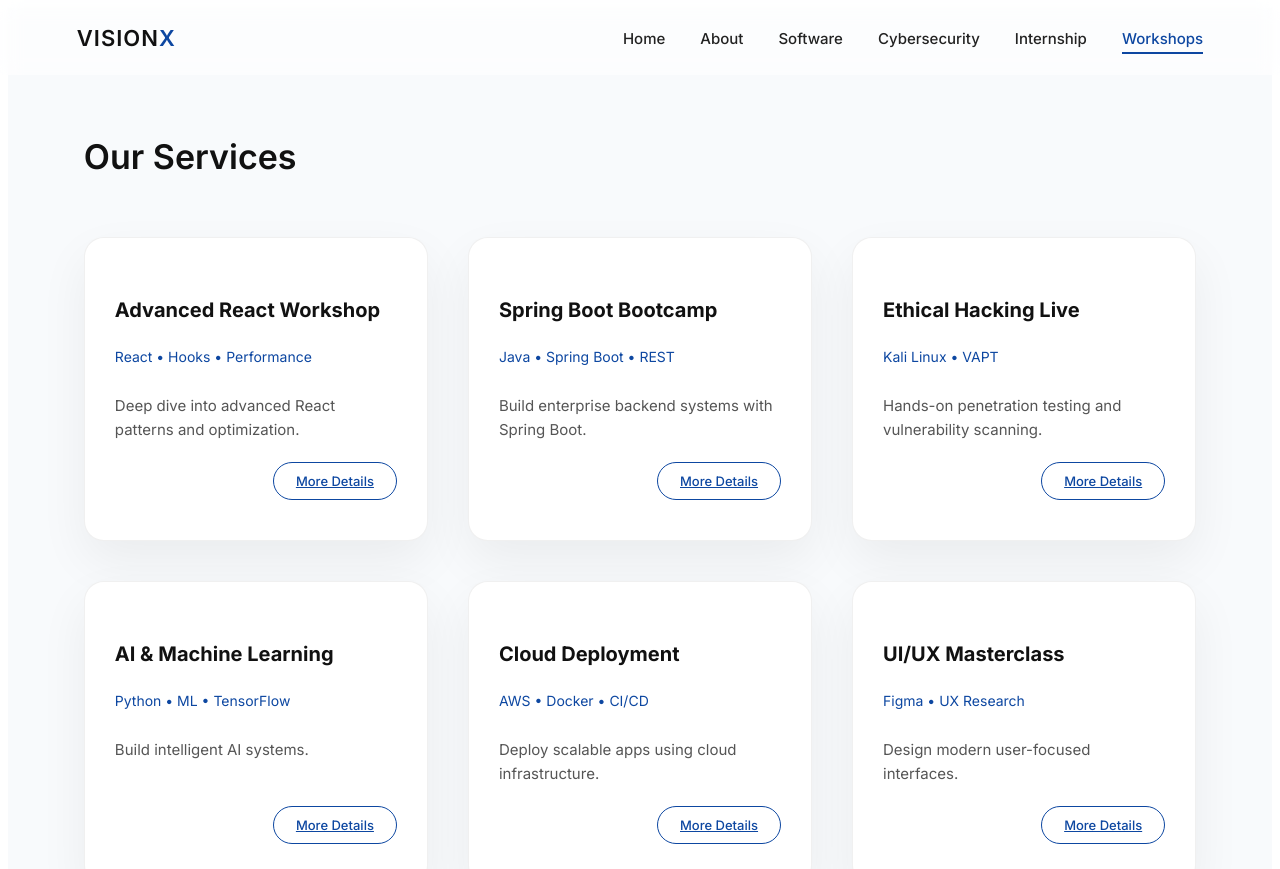
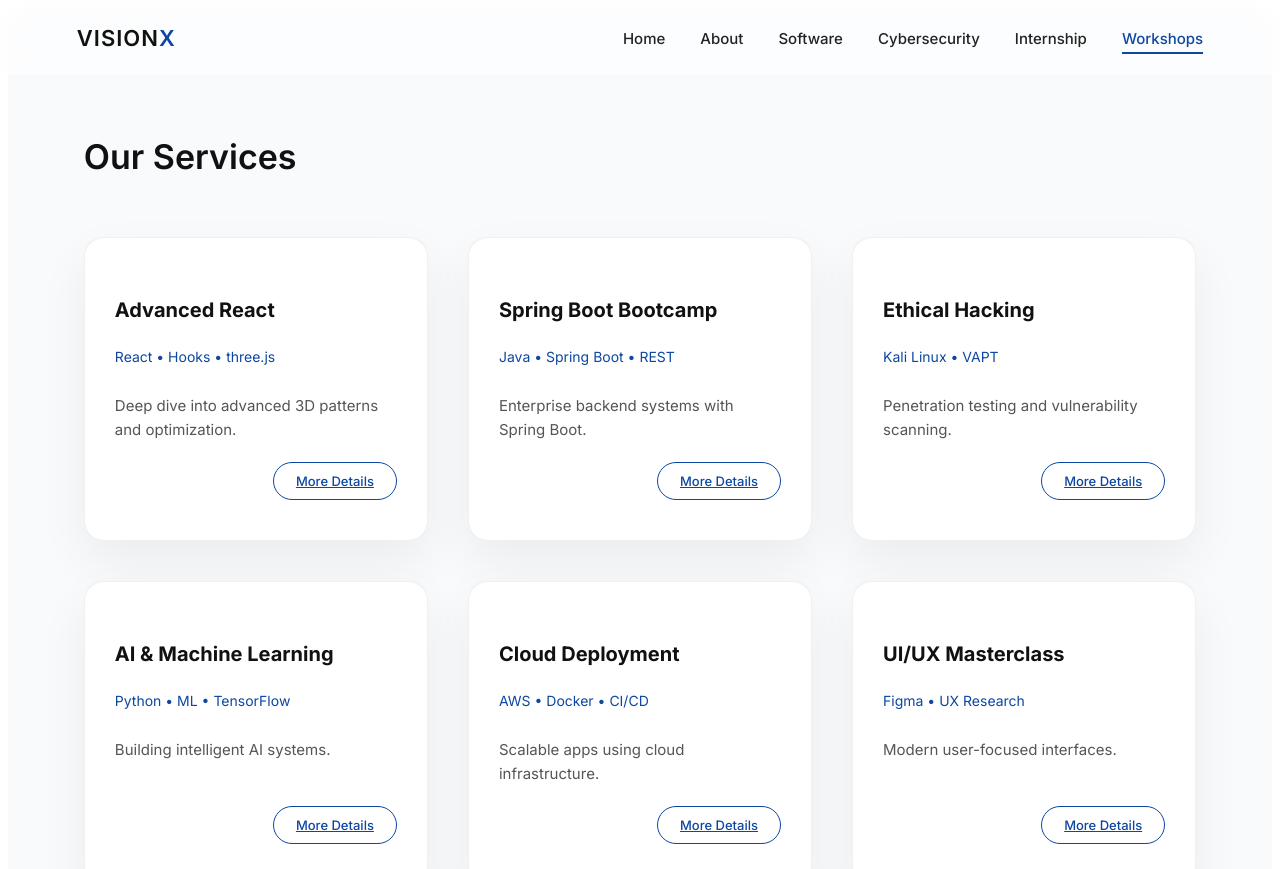
Before and after one commit to visionxacademey-png/visionx-website, a React (Create React App) app: page /workshops in a window 1280 px wide. Shown: the top 869 px of the page. Built offline with nearby package versions, Linux system fonts and the light colour scheme.

Commit message:
content updation

```diff
--- a/src/components/InternshipPreview.js
+++ b/src/components/InternshipPreview.js
@@ -8,37 +8,37 @@ function InternshipPreview() {
             id: "01",
             title: "Full Stack Development",
             tech: ["React", "Node.js", "MongoDB"],
-            desc: "Build scalable web applications using modern full-stack technologies."
+            desc: "Scalable web applications using modern full-stack technologies."
         },
         {
             id: "02",
             title: "Mobile App Development",
             tech: ["Flutter", "React Native"],
-            desc: "Create high-performance cross-platform mobile applications."
+            desc: "High-performance cross-platform mobile applications."
         },
         {
             id: "03",
             title: "Cybersecurity",
             tech: ["Ethical Hacking", "VAPT", "SIEM"],
-            desc: "Learn vulnerability assessment and penetration testing."
+            desc: "Vulnerability assessment and penetration testing."
         },
         {
             id: "04",
             title: "UI/UX Design",
             tech: ["Figma", "Adobe XD"],
-            desc: "Design intuitive user experiences and modern interfaces."
+            desc: "Intuitive user experiences and modern interfaces."
         },
         {
             id: "05",
             title: "Cloud Computing",
             tech: ["AWS", "Azure", "Docker"],
-            desc: "Deploy and manage scalable cloud infrastructure."
+            desc: "Deploying and managing scalable cloud infrastructure."
         },
         {
             id: "06",
             title: "Data Science & AI",
             tech: ["Python", "TensorFlow", "ML"],
-            desc: "Develop intelligent systems and real-world AI models."
+            desc: "Intelligent systems and real-world AI models."
         }
     ];
 
--- a/src/components/WorkshopPreview.js
+++ b/src/components/WorkshopPreview.js
@@ -12,34 +12,34 @@ function WorkshopPreview() {
     const navigate = useNavigate();
     const workshops = [
         {
-            title: "Advanced React Workshop",
-            platform: "React • Hooks • Performance",
-            desc: "Deep dive into advanced React patterns and optimization."
+            title: "Advanced React",
+            platform: "React • Hooks • three.js",
+            desc: "Deep dive into advanced 3D patterns and optimization."
         },
         {
             title: "Spring Boot Bootcamp",
             platform: "Java • Spring Boot • REST",
-            desc: "Build enterprise backend systems with Spring Boot."
+            desc: "Enterprise backend systems with Spring Boot."
         },
         {
-            title: "Ethical Hacking Live",
+            title: "Ethical Hacking",
             platform: "Kali Linux • VAPT",
-            desc: "Hands-on penetration testing and vulnerability scanning."
+            desc: "Penetration testing and vulnerability scanning."
         },
         {
             title: "AI & Machine Learning",
             platform: "Python • ML • TensorFlow",
-            desc: "Build intelligent AI systems."
+            desc: "Building intelligent AI systems."
         },
         {
             title: "Cloud Deployment",
             platform: "AWS • Docker • CI/CD",
-            desc: "Deploy scalable apps using cloud infrastructure."
+            desc: "Scalable apps using cloud infrastructure."
         },
         {
             title: "UI/UX Masterclass",
             platform: "Figma • UX Research",
-            desc: "Design modern user-focused interfaces."
+            desc: "Modern user-focused interfaces."
         }
     ];
 
--- a/src/pages/About.js
+++ b/src/pages/About.js
@@ -144,8 +144,7 @@ function About() {
           <h3>Our Mission</h3>
           <p>
             To provide cutting-edge software development, advanced
-            cybersecurity solutions, and industry-ready training programs
-            that bridge the gap between education and real-world demands.
+            cybersecurity solutions in accordance with real-world demands.
           </p>
         </div>
 
--- a/src/pages/Internship.js
+++ b/src/pages/Internship.js
@@ -7,37 +7,37 @@ function Internship() {
             id: "01",
             title: "Full Stack Development",
             tech: ["React", "Node.js", "MongoDB"],
-      desc: "Build scalable web applications using modern full-stack technologies."
+            desc: "Scalable web applications using modern full-stack technologies."
         },
         {
             id: "02",
             title: "Mobile App Development",
             tech: ["Flutter", "React Native"],
-      desc: "Create high-performance cross-platform mobile applications."
+            desc: "High-performance cross-platform mobile applications."
         },
         {
             id: "03",
             title: "Cybersecurity",
             tech: ["Ethical Hacking", "VAPT", "SIEM"],
-      desc: "Learn vulnerability assessment and penetration testing."
+            desc: "Vulnerability assessment and penetration testing."
         },
         {
             id: "04",
             title: "UI/UX Design",
             tech: ["Figma", "Adobe XD"],
-      desc: "Design intuitive user experiences and modern interfaces."
+            desc: "Intuitive user experiences and modern interfaces."
         },
         {
             id: "05",
             title: "Cloud Computing",
             tech: ["AWS", "Azure", "Docker"],
-      desc: "Deploy and manage scalable cloud infrastructure."
+            desc: "Deploying and managing scalable cloud infrastructure."
         },
         {
             id: "06",
             title: "Data Science & AI",
             tech: ["Python", "TensorFlow", "ML"],
-      desc: "Develop intelligent systems and real-world AI models."
+            desc: "Intelligent systems and real-world AI models."
         },
     {
       id: "07",
@@ -49,13 +49,13 @@ function Internship() {
       id: "08",
       title: "Blockchain Development",
       tech: ["Solidity", "Web3", "Ethereum"],
-      desc: "Build decentralized applications and smart contracts."
+      desc: "Decentralized applications and smart contracts."
     },
     {
       id: "09",
       title: "Embedded Systems",
       tech: ["Arduino", "Raspberry Pi", "IoT"],
-      desc: "Design and develop smart hardware-based systems."
+      desc: "Designing and developing smart hardware-based systems."
     }
   ];
 
--- a/src/pages/Workshops.js
+++ b/src/pages/Workshops.js
@@ -5,44 +5,44 @@ function Workshops() {
 
   const workshops = [
      {
-      title: "Advanced React Workshop",
-      platform: "React • Hooks • Performance",
-      desc: "Deep dive into advanced React patterns and optimization."
+            title: "Advanced React",
+            platform: "React • Hooks • three.js",
+            desc: "Deep dive into advanced 3D patterns and optimization."
         },
         {
             title: "Spring Boot Bootcamp",
             platform: "Java • Spring Boot • REST",
-      desc: "Build enterprise backend systems with Spring Boot."
+            desc: "Enterprise backend systems with Spring Boot."
         },
         {
-      title: "Ethical Hacking Live",
+            title: "Ethical Hacking",
             platform: "Kali Linux • VAPT",
-      desc: "Hands-on penetration testing and vulnerability scanning."
+            desc: "Penetration testing and vulnerability scanning."
         },
         {
             title: "AI & Machine Learning",
             platform: "Python • ML • TensorFlow",
-      desc: "Build intelligent AI systems."
+            desc: "Building intelligent AI systems."
         },
         {
             title: "Cloud Deployment",
             platform: "AWS • Docker • CI/CD",
-      desc: "Deploy scalable apps using cloud infrastructure."
+            desc: "Scalable apps using cloud infrastructure."
         },
         {
             title: "UI/UX Masterclass",
             platform: "Figma • UX Research",
-      desc: "Design modern user-focused interfaces."
+            desc: "Modern user-focused interfaces."
         },
     {
-      title: "DevOps Mastery",
+      title: "DevOps",
       platform: "Docker • Kubernetes • CI/CD",
-      desc: "Learn real-world DevOps tools and deployment pipelines."
+      desc: "real-world DevOps tools and deployment pipelines."
     },
     {
       title: "Cyber Defense Pro",
       platform: "SIEM • SOC • Threat Analysis",
-      desc: "Master enterprise security monitoring techniques."
+      desc: "Enterprise security monitoring techniques."
     }
   ];
 
```
Lines whose indentation alone changed are shown as unchanged.
